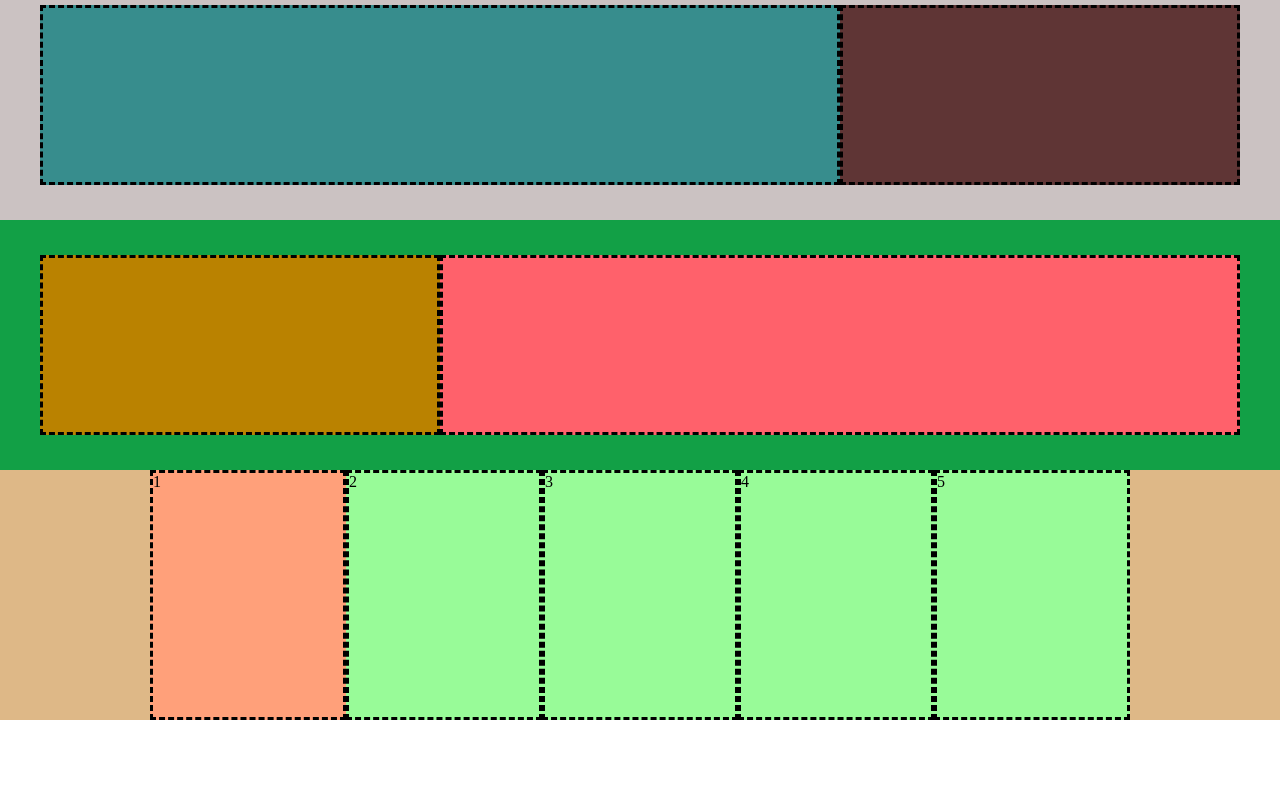
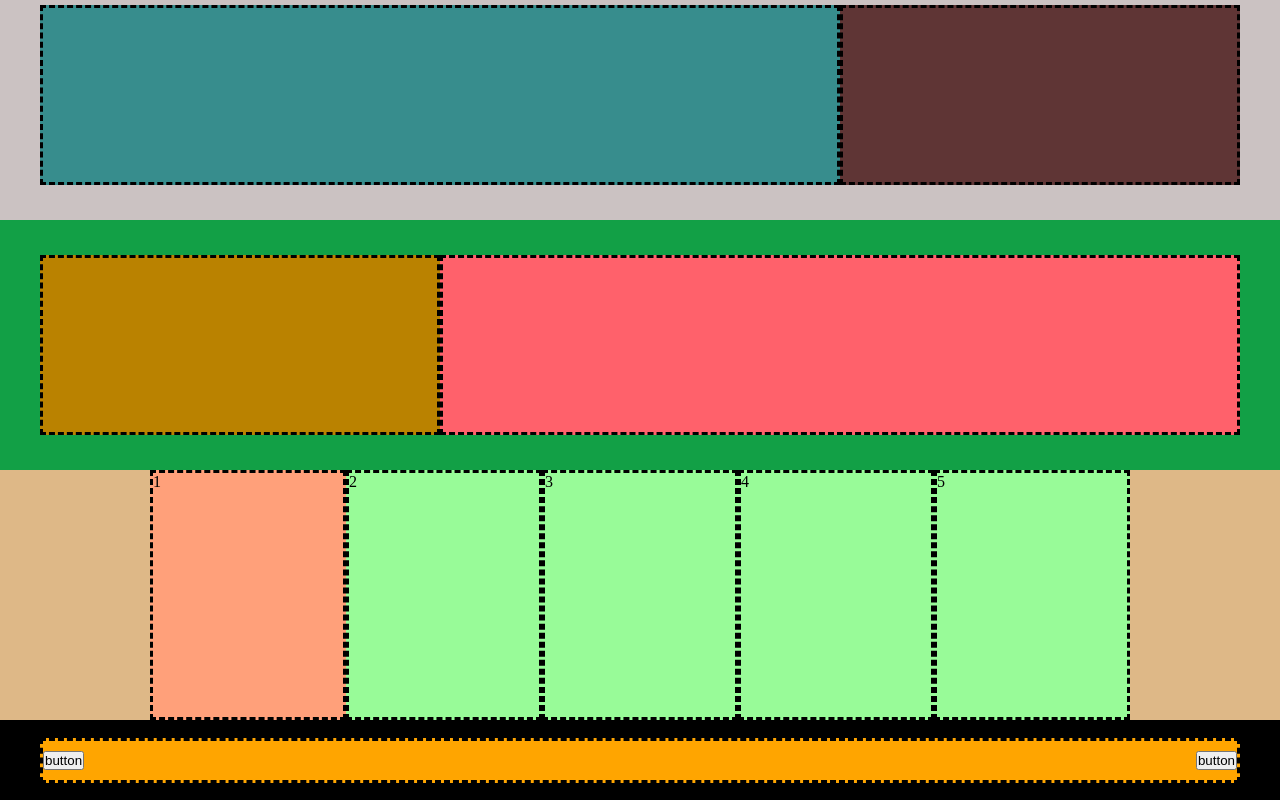
Before and after one commit to SalvatoreGiacomazzo/htmlcss-struttura-discord, a plain HTML site: page index.html in a window 1280 px wide. Shown: the part 340-1140 px from the top of the page. Before the commit the page ends 1060 px from the top, so only its background shows below. Drawn offline with Linux system fonts and the light colour scheme.

Commit message:
added footer exercise finished

```diff
--- a/index.html
+++ b/index.html
@@ -41,12 +41,14 @@
         <div class="fs-box" id="fs-box5">5</div>
 
     </section>
-
-
+ </main>
 
  <!--Footer-->
      <footer>
-
+   <section class="footer-button-container">
+        <button id="button1">button</button>
+        <button id="button2">button</button>
+    </section>
     </footer>
 
 
--- a/style.css
+++ b/style.css
@@ -9,7 +9,8 @@
     height: 60px;
     background-color: aqua;
     align-items: center;
-    border-color: black dashed;}
+    border-color: black;
+    border: dashed;}
 
 #header-section{ display:flex;
 justify-content: space-around;
@@ -101,3 +102,19 @@ background-color: lightsalmon;
  }
 
  /*Footer*/
+ footer{height: 80px;
+background-color: black;
+font-size: xx-small;
+display: flex;
+justify-content: center;
+align-items: center;}
+
+.footer-button-container{
+    height: 45px;
+    width: 1200px;
+    background-color:orange;
+    display: flex;
+    justify-content: space-between;
+    align-items: center;
+    border: dashed;
+}
```
Lines whose indentation alone changed are shown as unchanged.
